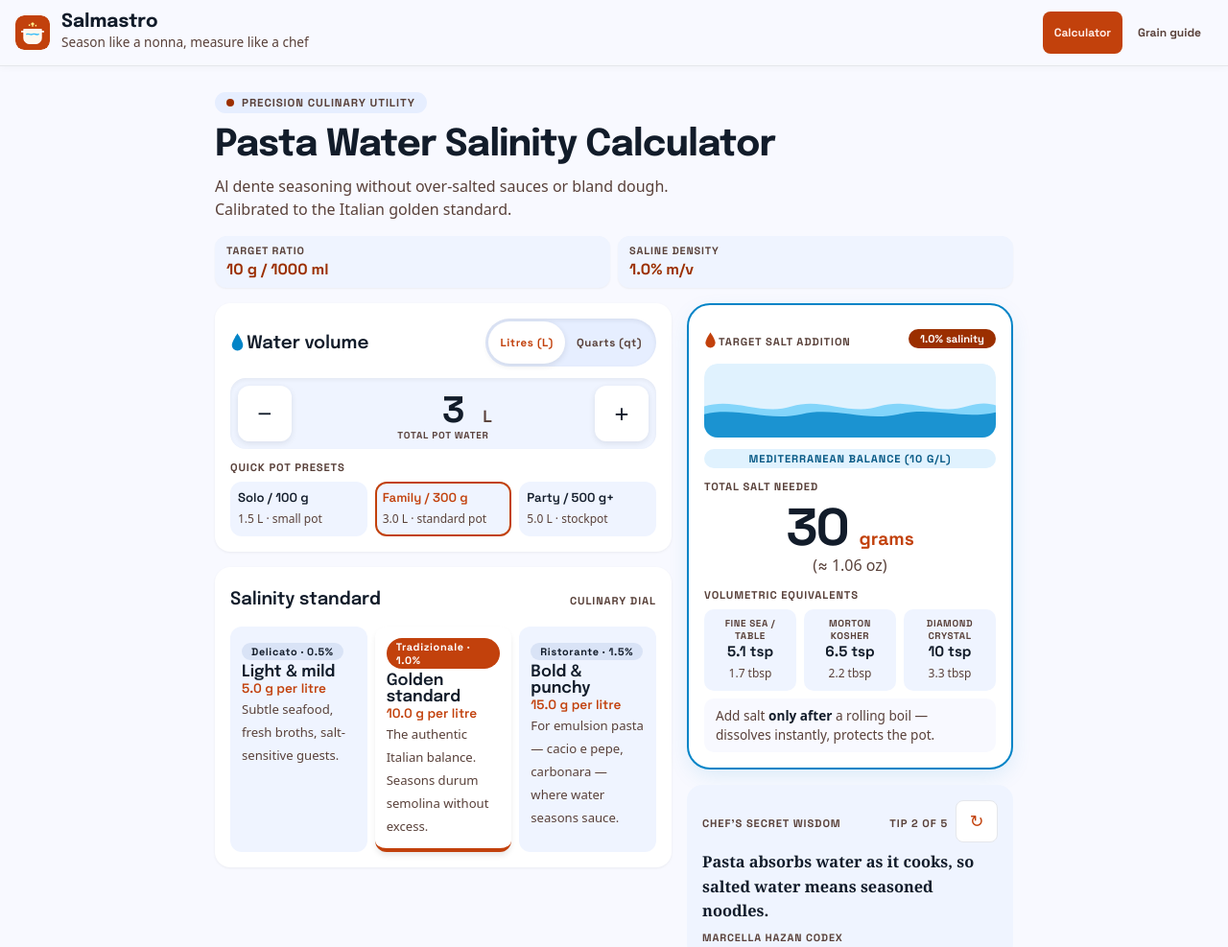
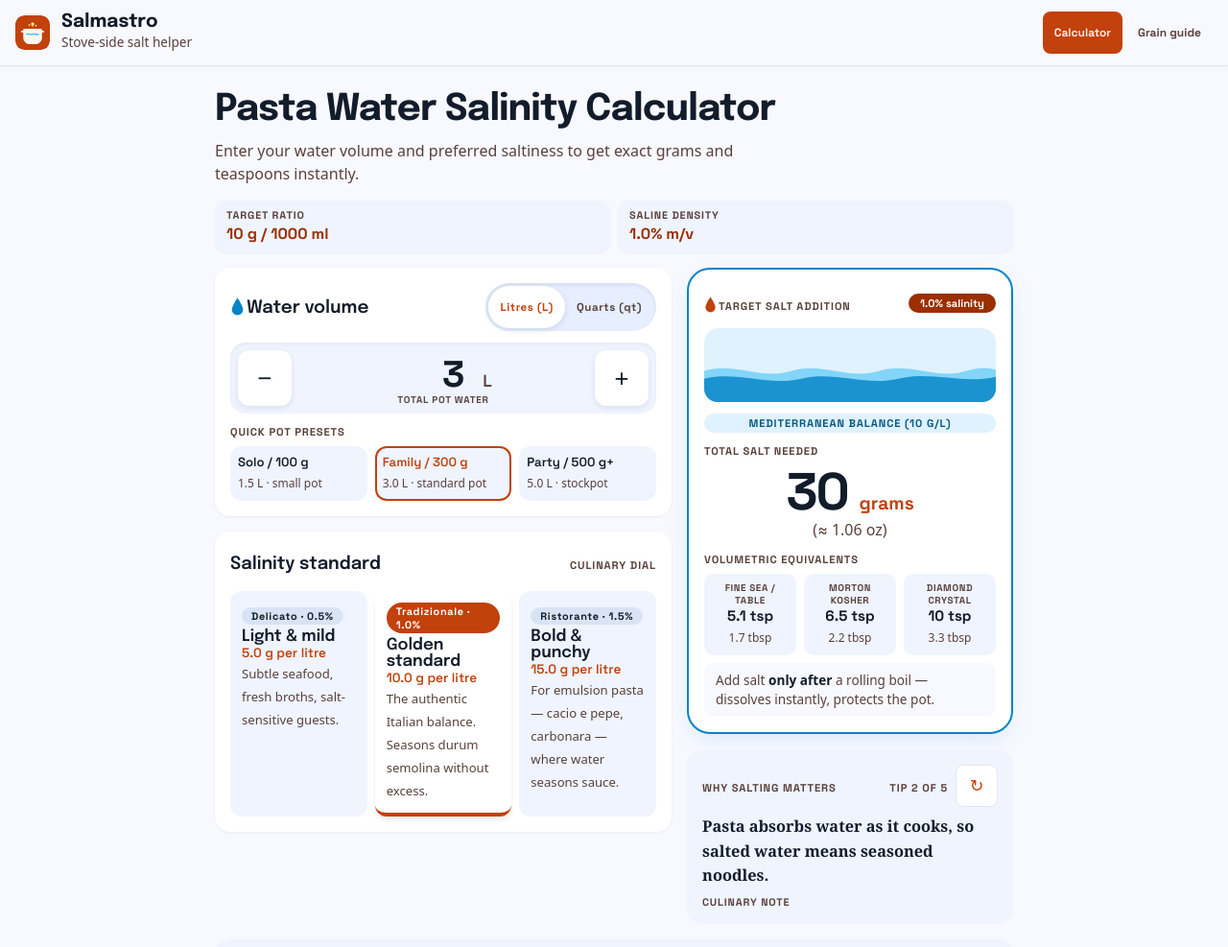
Before and after one commit to trefeon/pasta-water-salt-ratio-calculator, a website: page index.html in a window 1280 px wide. Shown: the top 987 px of the page at 96% size. Drawn offline with Linux system fonts and the light colour scheme.

Commit message:
deslop: remove AI kicker pill, glowing dot, and puffery copy; clean human hierarchy

```diff
--- a/index.html
+++ b/index.html
@@ -13,13 +13,12 @@
 <header class="topbar">
 <img src="icon.svg" width="36" height="36" alt="">
 <div><span class="brand">Salmastro</span>
-<span class="tag">Season like a nonna, measure like a chef</span></div>
+<span class="tag">Stove-side salt helper</span></div>
 <nav class="topnav"><a href="#waterH">Calculator</a><a href="#grains">Grain guide</a></nav>
 </header>
 <main>
-<p class="eyebrow"><span class="dot" aria-hidden="true"></span>Precision culinary utility</p>
 <h1>Pasta Water Salinity Calculator</h1>
-<p class="lede">Al dente seasoning without over-salted sauces or bland dough. Calibrated to the Italian golden standard.</p>
+<p class="lede">Enter your water volume and preferred saltiness to get exact grams and teaspoons instantly.</p>
 <div class="badges" aria-live="polite">
 <div class="badge"><span class="k">Target ratio</span><strong id="ratioBadge">10 g / 1000 ml</strong></div>
 <div class="badge"><span class="k">Saline density</span><strong id="densityBadge">1.0% m/v</strong></div>
@@ -71,9 +70,9 @@
 <p class="boilnote">Add salt <strong>only after</strong> a rolling boil — dissolves instantly, protects the pot.</p>
 </section>
 <section class="tipcard" aria-label="Chef tip">
-<div class="tiphead"><span class="caps">Chef's secret wisdom</span><span class="row"><span class="caps" id="tipCount">Tip 1 of 5</span><button type="button" id="tipBtn" aria-label="Next tip">↻</button></span></div>
+<div class="tiphead"><span class="caps">Why salting matters</span><span class="row"><span class="caps" id="tipCount">Tip 1 of 5</span><button type="button" id="tipBtn" aria-label="Next tip">↻</button></span></div>
 <p class="tip" id="tip">Salted water seasons pasta from the inside; sauce only coats the outside.</p>
-<p class="tipby">Marcella Hazan codex</p>
+<p class="tipby">Culinary note</p>
 </section>
 </aside>
 </div>
--- a/style.css
+++ b/style.css
@@ -6,8 +6,6 @@ body{margin:0;font:1rem/1.5 var(--body);background:var(--bg);color:var(--ink)}
 .brand{font:700 1.2rem var(--display);display:block;line-height:1.1}
 .tag{color:var(--muted);font-size:var(--fs-sm);display:block}
 main{max-width:560px;margin:0 auto;padding:var(--s5) var(--s4)}
-.eyebrow{display:inline-flex;align-items:center;gap:var(--s2);font:700 .72rem var(--num);letter-spacing:.08em;text-transform:uppercase;color:var(--muted);background:var(--cont);border-radius:999px;padding:var(--s1) var(--s3);margin:0 0 var(--s3)}
-.dot{width:8px;height:8px;border-radius:50%;background:var(--terra)}
 h1{font:700 clamp(1.7rem,1.2rem + 3vw,2.4rem)/1.15 var(--display);letter-spacing:-.02em;margin:0}
 .lede{color:var(--muted);margin:var(--s2) 0 var(--s4);max-width:34rem}
 .badges{display:flex;gap:var(--s2);margin-bottom:var(--s4);flex-wrap:wrap}
```
